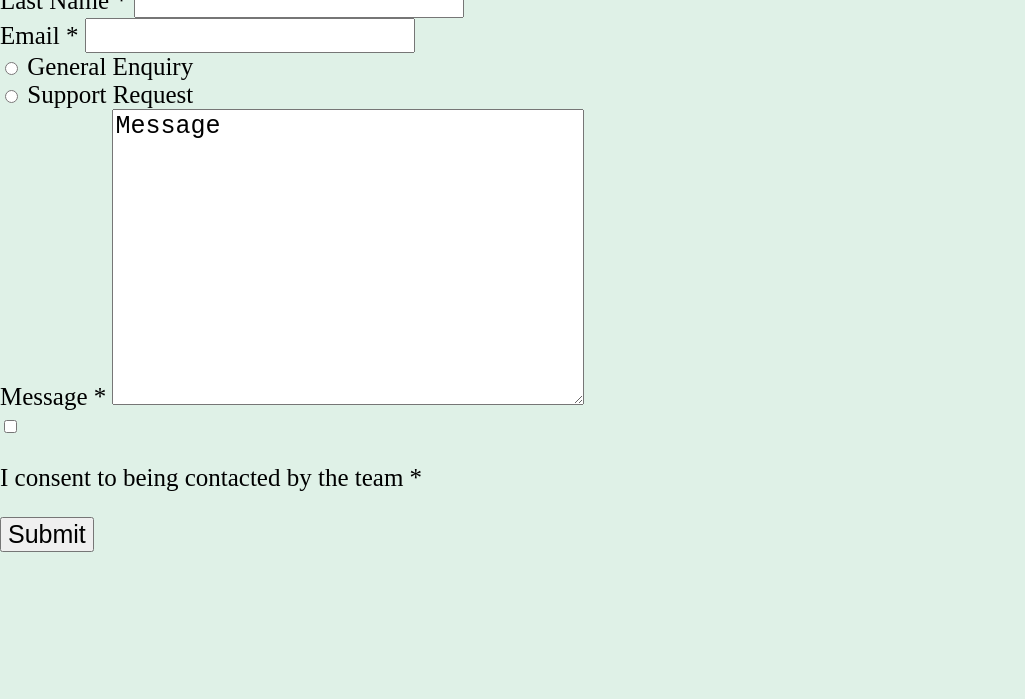
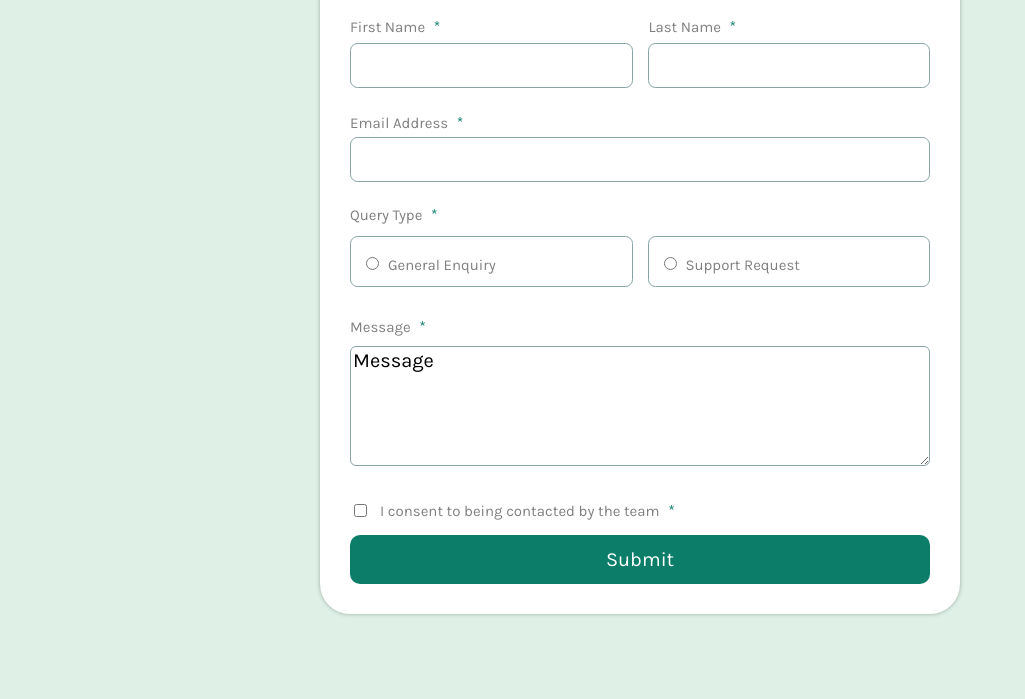
Before and after one commit to bmuia/contact-form, a plain HTML site: page index.html in a window 1280 px wide. Shown: the part 122-821 px from the top of the page, without its empty margins (0-1025 px from the left). After the commit the page ends 800 px from the top, so only its background shows below. Drawn offline with Linux system fonts and the light colour scheme; a web font is replaced by a local one.

Commit message:
refractor code

```diff
--- a/index.css
+++ b/index.css
@@ -2,11 +2,145 @@
 body{
     margin: 0;
     padding: 0;
-    height: 100vh;
     background-color:  hsl(148, 38%, 91%);
+    display: flex;
+    justify-content: center;
 }
 
 *{
     box-sizing: border-box;
     font-size: 25px;
+    color: grey;
+    font-family: "Karla", sans-serif;
+    font-optical-sizing: auto;
+    font-weight: 400;
+    font-style: normal;
 }
+
+.container--a{
+    box-shadow: 0 0 4px rgba(0,0,0,0.3);
+    background-color: hsl(0, 0%, 100%);
+    margin: 15px;
+    width: 50%;
+    border-radius: 1.2em;
+}
+
+.container--b {
+    padding: 30px;
+}
+
+.container--b h2{
+    font-size: 30px;
+    color: #000;
+    font-weight: 500;
+}
+
+form{
+
+}
+
+input{
+    border-radius: 0.3em;
+    border: 1px solid hsl(186, 15%, 59%);
+    color: #000;
+}
+
+span{
+    color: hsl(169, 82%, 27%);
+    font-size: 16px;
+    margin-left: 5px;
+}
+
+label{
+    font-size: 15px;
+}
+
+
+.form--a{
+    display: flex;
+    gap: 15px;
+}
+
+.form--a label{
+}
+
+.form--a input{
+    margin-top: 5px;
+    padding: 7px;
+    margin-bottom: 25px;
+    width: 100%;
+}
+
+.email{
+    display: flex;
+    flex-direction: column;
+    margin-bottom: 15px;
+}
+
+.email input{
+    margin-top: 5px;
+    padding: 7px;
+}
+
+.query-type{
+    width: 100%;
+    gap: 15px;
+}
+
+.query--a{
+    display:flex;
+    gap: 15px;
+    margin-bottom: 30px;
+    margin-top: 10px;
+}
+
+.query{
+    border: 1px solid hsl(186, 15%, 59%);
+    border-radius: 0.3em;
+    padding: 10px;
+    width: 100%;
+    display: inline-block;
+}
+
+.text-area{
+    display: flex;
+    flex-direction: column;
+}
+
+.text-area textarea{
+    height: 15vh;
+    border-radius: 0.3em;
+    border: 1px solid hsl(186, 15%, 59%);
+    margin-top: 10px;
+    font-size: 20px;
+    color: #000;
+}
+
+.consent{
+    display: flex;
+    gap: 10px;
+    margin-top: 20px;
+}
+
+.consent input{
+    font-size: 20px;
+}
+
+.consent p{
+    font-size: 15px;
+}
+
+.btn {
+    width: 100%;
+}
+
+.btn button{
+    width: 100%;
+    color: #fff;
+    font-size: 20px;
+    padding: 13px;
+    border-radius: 0.5em;
+    border: none;
+    background-color: hsl(169, 82%, 27%);
+    cursor: pointer;
+}
--- a/index.html
+++ b/index.html
@@ -7,6 +7,9 @@
     <meta name="viewport" content="width=device-width, initial-scale=1.0">
     <title>Contact form</title>
     <link rel="stylesheet" href="index.css" />
+    <link rel="preconnect" href="https://fonts.googleapis.com">
+    <link rel="preconnect" href="https://fonts.gstatic.com" crossorigin>
+    <link href="https://fonts.googleapis.com/css2?family=Edu+AU+VIC+WA+NT+Pre:wght@400..700&family=Karla:ital,wght@0,200..800;1,200..800&family=Kode+Mono:wght@400..700&display=swap" rel="stylesheet">
 </head>
 <body>
     <div class="container--a">
@@ -25,18 +28,23 @@
                 </div>
 
                 <div class="email">
-                    <label>Email <span>*</span></label>
+                    <label>Email Address <span>*</span></label>
                     <input type="email" />
                 </div>
 
                 <div class="query-type">
+                    <div class="type">
+                        <label>Query Type <span>*</span></label>
+                        <div class="query--a">
                             <div class="query">
                                 <input type="radio" name="General Enquiry" id="">
                                 <label>General Enquiry</label>
                             </div>
-                    <div class="query--a">
+                            <div class="query">
                                 <input type="radio" name="Support Request" id="">
                                 <label>Support Request</label>
+                            </div>
+                        </div>
                     </div>
                 </div>
 
```
Lines whose indentation alone changed are shown as unchanged.
